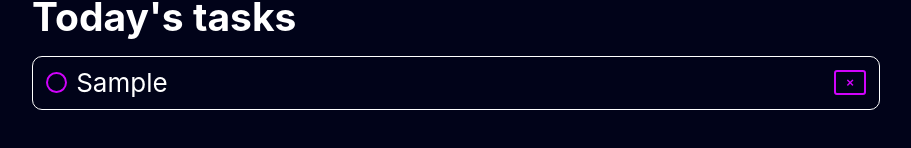
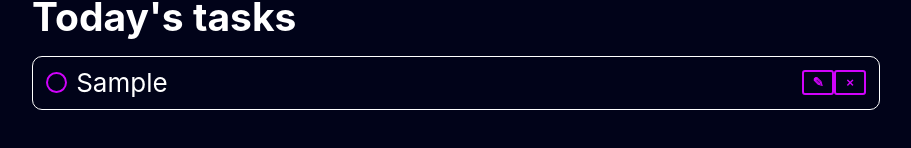
Before and after one commit to AranBeitia/react-todo, a React (Create React App) app: page / in a window 1280 px wide. Both pictures are taken after typing "Sample", "Sample" into the empty fields and a click on the button "Add task". Shown: the part 462-610 px from the top of the page, without its empty margins (184-1095 px from the left). Built offline with nearby package versions, Linux system fonts and the light colour scheme.

Commit message:
edit functionality

```diff
--- a/src/assets/styles/utils/flexbox.scss
+++ b/src/assets/styles/utils/flexbox.scss
@@ -3,3 +3,8 @@
 	justify-content: space-between;
 	align-items: center;
 }
+
+.flex-end {
+	display: flex;
+	justify-content: flex-end;
+}
--- a/src/components/App/App.js
+++ b/src/components/App/App.js
@@ -32,10 +32,7 @@ class App extends React.Component {
 		const newList = this.state.list.map((item) => {
 			if (item.id === itemId) {
 				return {
-					id: item.id,
-					title: item.title,
-					description: item.description,
-					priority: item.priority,
+					...item,
 					done: !item.done,
 				}
 			} else {
@@ -51,9 +48,22 @@ class App extends React.Component {
 		})
 	}
 
+	taskEdit = (itemId) => {
+		const newList = this.state.list.map((item) => {
+			if (item.id === itemId) {
+				return {
+					...item,
+					isEditable: !item.isEditable,
+				}
+			} else {
+				return item
+			}
+		})
+		this.setState({ list: newList })
+	}
+
 	addTask = (values) => {
 		const newList = { ...values, id: uuid() }
-		console.log(newList)
 		this.setState({ list: [...this.state.list, newList] })
 	}
 
@@ -67,6 +77,7 @@ class App extends React.Component {
 				<TodoList
 					taskList={list}
 					deleteItem={this.taskDelete}
+					editItem={this.taskEdit}
 					done={this.taskDone}
 				/>
 			</div>
--- a/src/components/TodoForm/TodoForm.js
+++ b/src/components/TodoForm/TodoForm.js
@@ -12,6 +12,7 @@ const initValues = {
 	title: '',
 	description: '',
 	priority: 0,
+	isEditable: false,
 	done: false,
 }
 
@@ -25,7 +26,7 @@ class TodoForm extends React.Component {
 				onSubmit={handleSubmit}
 			>
 				{({ values, errors, handleSubmit, isSubmitting }) => (
-					<Form class="form">
+					<Form className="form">
 						<div className="form__group">
 							<label className="input" htmlFor="title">
 								<Field
--- a/src/components/TodoItem/TodoItem.js
+++ b/src/components/TodoItem/TodoItem.js
@@ -11,8 +11,13 @@ class TodoItem extends React.Component {
 		this.props.handleDelete(id)
 	}
 
+	taskEdit = (id) => {
+		this.props.handleEdit(id)
+		console.log('edit task')
+	}
+
 	render() {
-		const { title, done, id } = this.props
+		const { id, title, done, isEditable } = this.props
 		return (
 			<li className="todo-item flex-between-center">
 				<div className="flex-between-center">
@@ -22,14 +27,20 @@ class TodoItem extends React.Component {
 						name={title}
 						onClick={() => this.taskDone(id)}
 					/>
+					{!isEditable && (
 						<label
 							htmlFor={title}
 							className={`todo-item__label ${done ? '--is-disabled' : ''}`}
 						>
 							{title}
 						</label>
+					)}
+					{isEditable && <input type="text" />}
 				</div>
+				<div className="flex-end">
+					<ButtonIcon onClick={() => this.taskEdit(id)}>&#9998;</ButtonIcon>
 					<ButtonIcon onClick={() => this.taskDelete(id)}>&times;</ButtonIcon>
+				</div>
 			</li>
 		)
 	}
--- a/src/components/TodoList/TodoList.js
+++ b/src/components/TodoList/TodoList.js
@@ -5,7 +5,7 @@ import './TodoList.scss'
 import TodoItem from '../TodoItem'
 class TodoList extends React.Component {
 	render() {
-		const { taskList, deleteItem, done } = this.props
+		const { taskList, deleteItem, editItem, done } = this.props
 
 		return (
 			<section className="todo-list">
@@ -17,8 +17,10 @@ class TodoList extends React.Component {
 							id={item.id}
 							title={item.title}
 							done={item.done}
+							isEditable={item.isEditable}
 							handleDone={done}
 							handleDelete={deleteItem}
+							handleEdit={editItem}
 						/>
 					))}
 				</ul>
```
Lines whose indentation alone changed are shown as unchanged.
